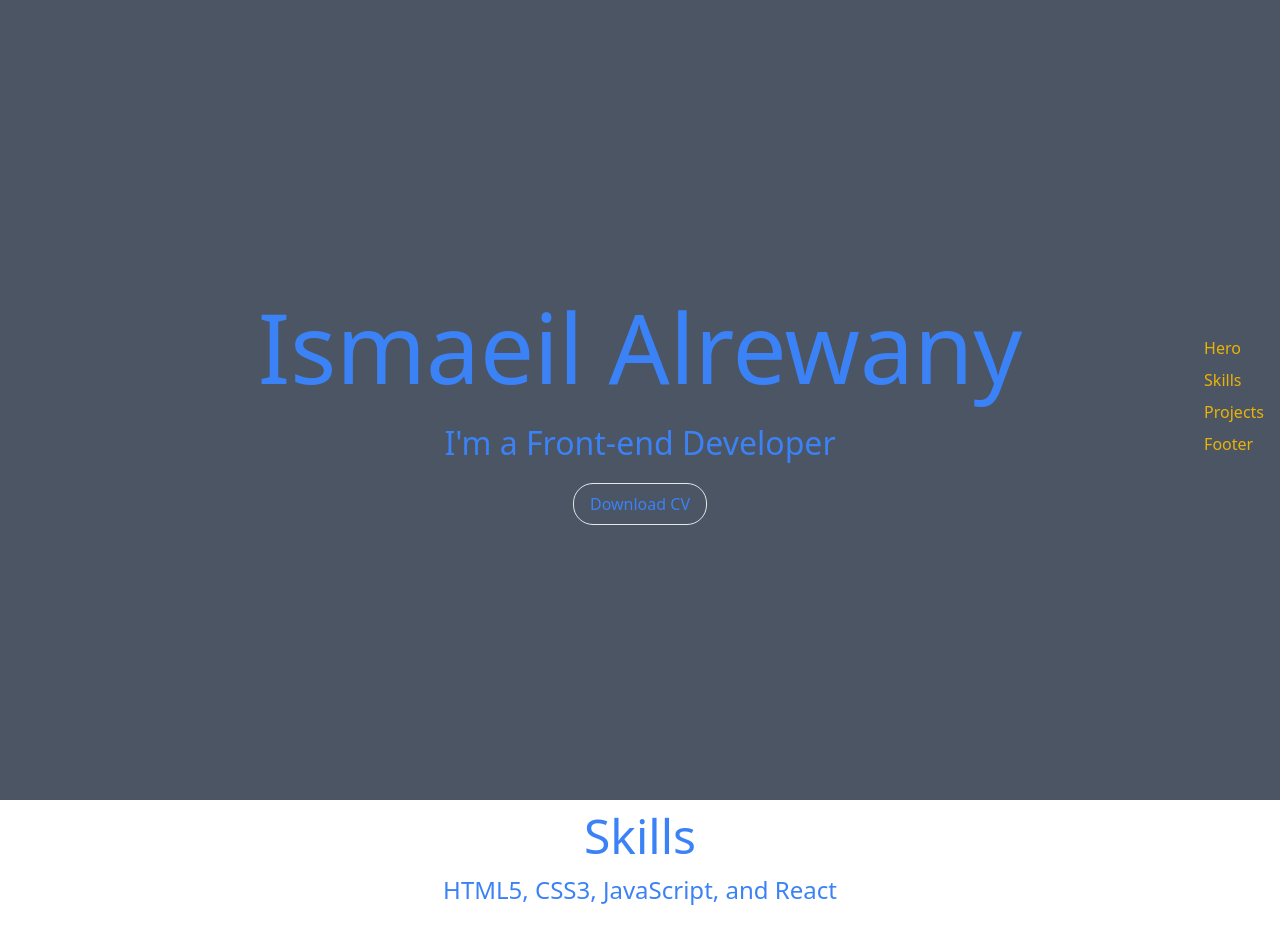
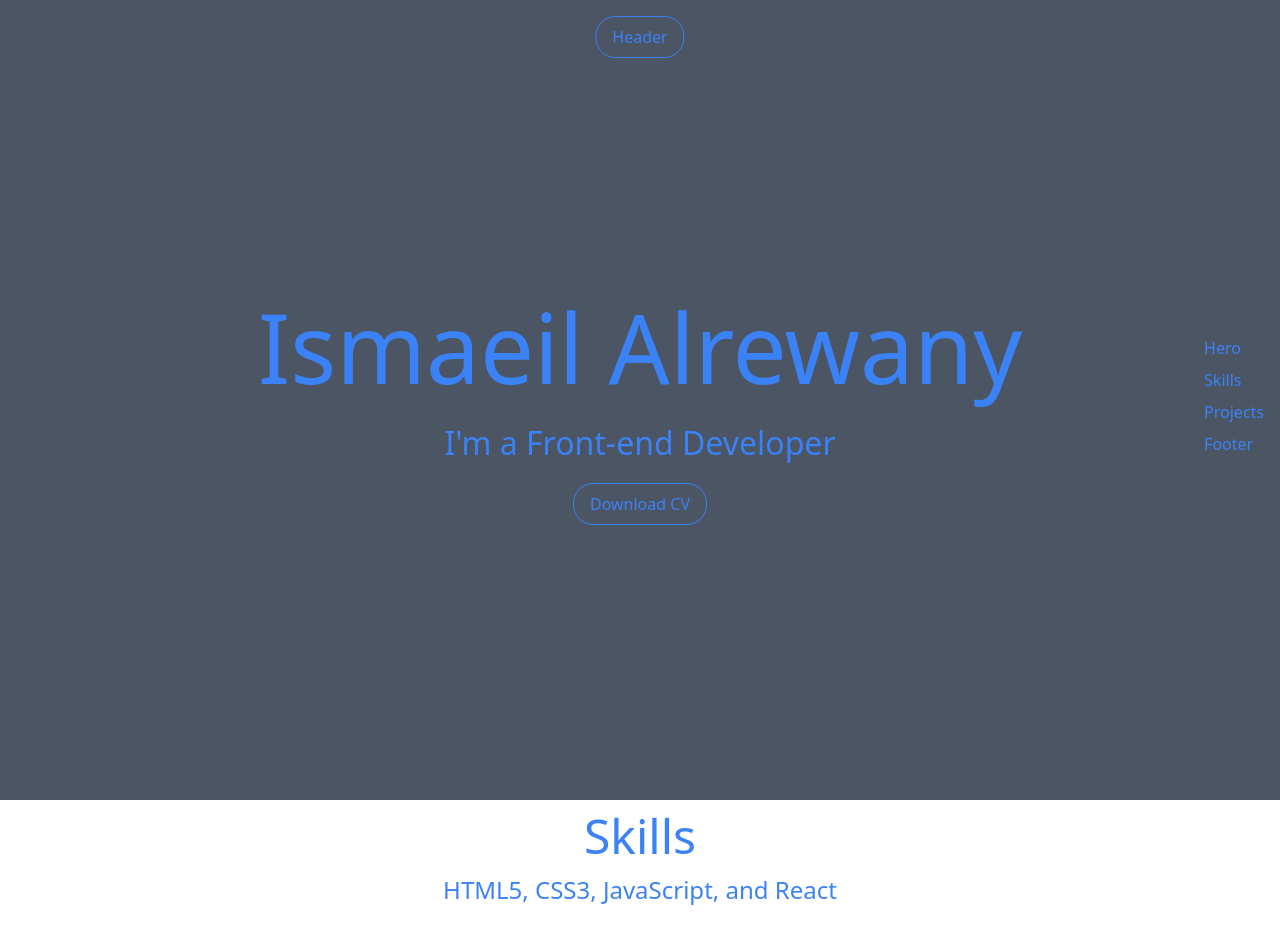
Before and after one commit to ismaeilalrewany/portfolio, a React (Vite) app: page / in a window 1280 px wide. Shown: the top 944 px of the page. Built offline with nearby package versions, Linux system fonts and the light colour scheme.

Commit message:
Header Section Prototype

```diff
--- a/src/App.jsx
+++ b/src/App.jsx
@@ -8,7 +8,7 @@ import { Footer } from './components/layout/Footer'
 export const App = () => {
   return (
     <main className="relative">
-      {/* <Header /> */}
+      <Header />
       <Nav />
       <Hero />
       <Skills />
--- a/src/components/layout/Header.jsx
+++ b/src/components/layout/Header.jsx
@@ -1,6 +1,6 @@
 export const Header = () => {
   return (
-    <header>
+    <header className="fixed top-4 left-[50%] translate-x-[-50%] text-blue-500 text-center py-2 px-4 rounded-[20px] border border-blue-500">
       Header
     </header>
   )
--- a/src/components/layout/Nav.jsx
+++ b/src/components/layout/Nav.jsx
@@ -1,11 +1,11 @@
 export const Nav = () => {
   return (
-    <nav className="fixed right-4 top-[50%] translate-y-[-50%] z-index-1">
-      <ul className="list-none">
-        <li className="cursor-pointer mb-2 text-yellow-500">Hero</li>
-        <li className="cursor-pointer mb-2 text-yellow-500">Skills</li>
-        <li className="cursor-pointer mb-2 text-yellow-500">Projects</li>
-        <li className="cursor-pointer mb-2 text-yellow-500">Footer</li>
+    <nav className="fixed right-4 top-[50%] translate-y-[-50%]">
+      <ul className="list-none text-blue-500">
+        <li className="cursor-pointer mb-2">Hero</li>
+        <li className="cursor-pointer mb-2">Skills</li>
+        <li className="cursor-pointer mb-2">Projects</li>
+        <li className="cursor-pointer mb-2">Footer</li>
       </ul>
     </nav>
   )
--- a/src/components/sections/Hero.jsx
+++ b/src/components/sections/Hero.jsx
@@ -4,7 +4,7 @@ export const Hero = () => {
       <div className="container mx-auto h-full flex flex-col justify-center items-center">
         <h1 className="text-[40px] lg:text-[96px] font-medium">Ismaeil Alrewany</h1>
         <p className="lg:text-[32px]">I&apos;m a Front-end Developer</p>
-        <button type="button" className="py-2 px-4 border rounded-[20px] mt-3 lg:mt-4 text-[14px] lg:text-[16px]">Download CV</button>
+        <button type="button" className="py-2 px-4 border border-blue-500 rounded-[20px] mt-3 lg:mt-4 text-[14px] lg:text-[16px]">Download CV</button>
       </div>
     </section>
   )
```
